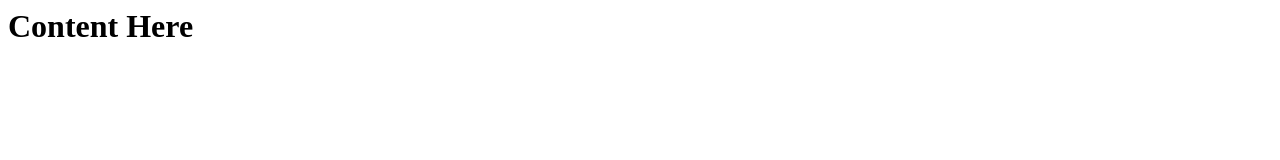
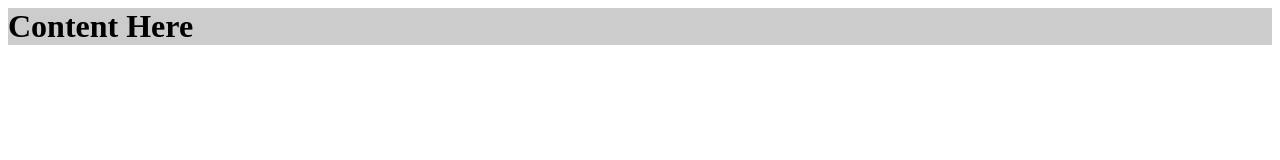
Before and after one commit to thread-speaker/201r-Creative-1, a plain HTML site: page index.html in a window 1280 px wide. Drawn offline with Linux system fonts and the light colour scheme.

Commit message:
connected css to html

```diff
--- a/index.html
+++ b/index.html
@@ -1,8 +1,9 @@
 <html>
   <head>
     <title>Creative project 1</title>
+    <link rel="stylesheet" type="text/css" href="main.css">
   </head>
   <body>
-    <h1>Content Here</h1>
+    <h1 class="header">Content Here</h1>
   </body>
 </html>
--- a/main.css
+++ b/main.css
@@ -1,3 +1,3 @@
-.h1 {
+.header {
     background: #ccc;
 }
```
